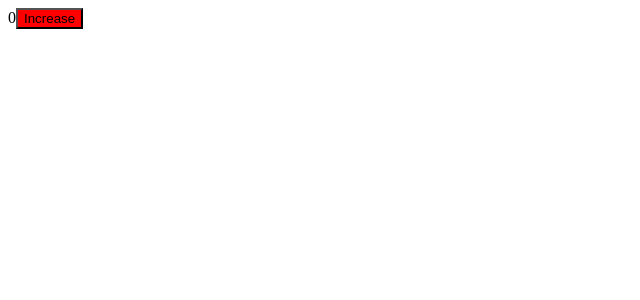
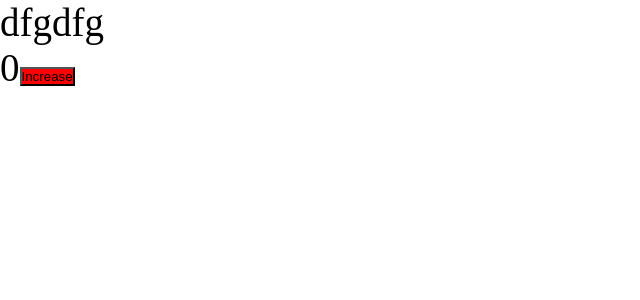
Before and after one commit to Mihancheggg/prodSet, a React app: page / in a window 1280 px wide. Shown: the top 300 px of the page, without its empty margins (0-640 px from the left). Built offline with nearby package versions, Linux system fonts and the light colour scheme.

Commit message:
Fix css modules support

```diff
--- a/package.json
+++ b/package.json
@@ -18,6 +18,7 @@
     "@types/webpack-dev-server": "^4.7.2",
     "css-loader": "^6.6.0",
     "html-webpack-plugin": "5.5.0",
+    "mini-css-extract-plugin": "2.5.3",
     "sass": "^1.49.9",
     "sass-loader": "^12.6.0",
     "style-loader": "^3.3.1",
--- /dev/null
+++ b/src/App.tsx
@@ -0,0 +1,12 @@
+import React from 'react';
+import { Counter } from './components/counter/Counter';
+import './index.scss'
+
+export const App = () => {
+    return (
+        <div className='app'>
+            dfgdfg
+            <Counter/>
+        </div>
+    );
+};
--- a/src/components/counter/Counter.scss
+++ b/src/components/counter/Counter.module.scss
@@ -1,5 +1,5 @@
-div{
-  button{
+.counter {
+  button {
     background: red
   }
 }
--- a/src/components/counter/Counter.tsx
+++ b/src/components/counter/Counter.tsx
@@ -1,11 +1,10 @@
 import React, { useState } from 'react';
-import './Counter.scss'
-
+import styles from './Counter.module.scss'
 export const Counter = () => {
     const [counter, setCounter] = useState<number>(0)
 
     return (
-        <div>
+        <div className={styles.counter}>
             {counter}
             <button onClick={() => setCounter(counter => counter+1)}>Increase</button>
         </div>
--- /dev/null
+++ b/src/index.scss
@@ -0,0 +1,9 @@
+*{
+  margin: 0;
+  padding: 0;
+  box-sizing: border-box;
+}
+
+.app{
+  font-size: 39px;
+}
--- a/src/index.tsx
+++ b/src/index.tsx
@@ -1,7 +1,7 @@
 import React from 'react';
 import { render } from 'react-dom';
-import { Counter } from './components/counter/Counter';
+import { App } from './App';
 
 render(<div>
-    <Counter/>
+    <App/>
 </div>, document.getElementById('root'))
```
Also changed, not shown: src/global.d.ts (added, +8 -0 lines), 3 other files (tests, documents, lock files or other folders).
